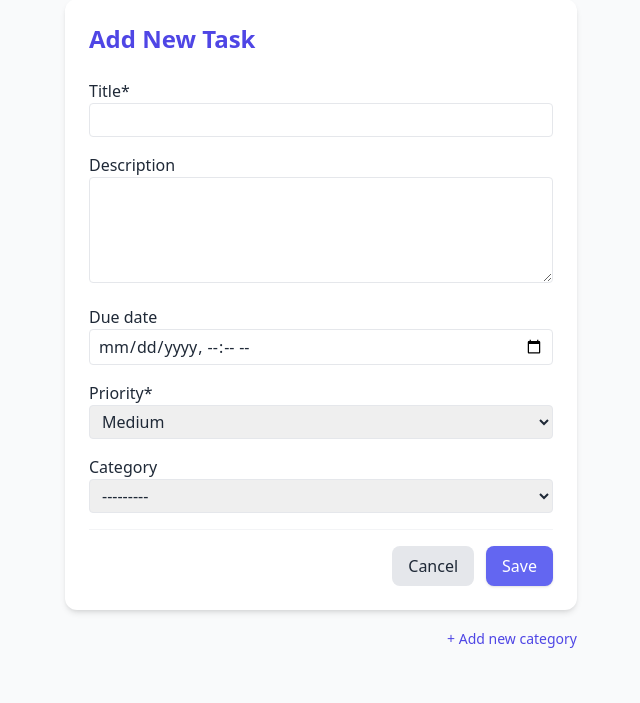
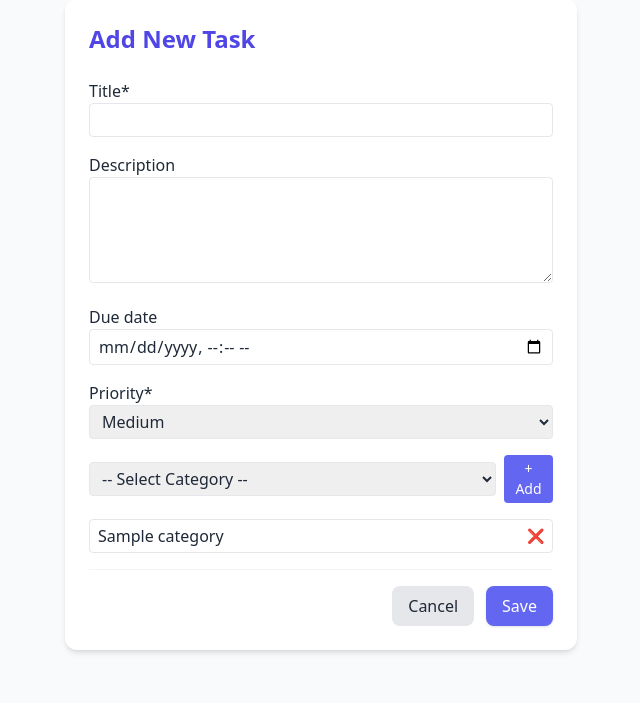
Before and after one commit to um-ellie/todofree, a Django app: page /todo/create/ in a window 1280 px wide. Shown: the part 97-800 px from the top of the page, without its empty margins (319-959 px from the left). Run offline with Django 5.2, Linux system fonts and the light colour scheme; a user stored in the database is signed in; tables that the repository leaves empty hold one stand-in row (values such as "Sample post"); some libraries are stand-ins or nearby versions.

Commit message:
Implement AJAX category management: add functionality to create and delete categories, update task form to include category selection, and enhance UI with new CSS and JS.

```diff
--- /dev/null
+++ b/core/static/todo/css/task_form.css
@@ -0,0 +1,7 @@
+#new-category-wrapper {
+    transition: all 0.2s ease-in-out;
+}
+
+#category-list li:hover {
+    background-color: #f3f4f6; /* Tailwind gray-100 */
+}
--- /dev/null
+++ b/core/static/todo/js/task_form.js
@@ -0,0 +1,89 @@
+// task_form.js
+function getCookie(name){
+    let cookieValue = null;
+    document.cookie.split(';').forEach(c => {
+        c = c.trim();
+        if(c.startsWith(name+'=')) cookieValue = decodeURIComponent(c.slice(name.length+1));
+    });
+    return cookieValue;
+}
+
+// Show new category input
+document.getElementById('show-add-category').addEventListener('click', () => {
+    document.getElementById('new-category-wrapper').classList.remove('hidden');
+    document.getElementById('new-category-input').focus();
+});
+
+// Add new category via AJAX
+document.getElementById('add-category-btn').addEventListener('click', () => {
+    const name = document.getElementById('new-category-input').value.trim();
+    if(!name) return alert("Please enter category name.");
+
+    fetch("/todo/category/add/", {
+        method: 'POST',
+        headers: {
+            'X-CSRFToken': getCookie('csrftoken'),
+            'Content-Type': 'application/json'
+        },
+        body: JSON.stringify({ name })
+    })
+    .then(res => res.json())
+    .then(data => {
+        if(data.success){
+            const select = document.getElementById('category-select');
+            const option = document.createElement('option');
+            option.value = data.pk;
+            option.textContent = data.name;
+            option.selected = true;
+            select.appendChild(option);
+
+            const list = document.getElementById('category-list');
+            const li = document.createElement('li');
+            li.dataset.id = data.pk;
+            li.className = 'flex justify-between items-center border px-2 py-1 rounded';
+            li.innerHTML = `<span>${data.name}</span>
+                            <button type="button" class="delete-category-btn text-red-500 hover:text-red-700 text-sm">❌</button>`;
+            list.appendChild(li);
+            attachDelete(li.querySelector('.delete-category-btn'));
+
+            // Reset
+            document.getElementById('new-category-input').value = '';
+            document.getElementById('new-category-wrapper').classList.add('hidden');
+        } else {
+            alert("Error adding category.");
+        }
+    });
+});
+
+// Attach delete event
+function attachDelete(btn){
+    btn.addEventListener('click', () => {
+        const li = btn.closest('li');
+        const catId = li.dataset.id;
+        if(!confirm('Are you sure you want to delete this category?')) return;
+
+        fetch("/todo/category/delete/", {
+            method: 'POST',
+            headers: {
+                'X-CSRFToken': getCookie('csrftoken'),
+                'Content-Type': 'application/json'
+            },
+            body: JSON.stringify({ id: catId })
+        })
+        .then(res => res.json())
+        .then(data => {
+            if(data.success){
+                // Remove option from select
+                const select = document.getElementById('category-select');
+                const option = select.querySelector(`option[value='${catId}']`);
+                if(option) option.remove();
+                li.remove();
+            } else {
+                alert(data.error || 'Error deleting category.');
+            }
+        });
+    });
+}
+
+// Attach delete buttons initially
+document.querySelectorAll('.delete-category-btn').forEach(attachDelete);
--- a/core/todo/forms.py
+++ b/core/todo/forms.py
@@ -15,9 +15,7 @@ class TaskForm(forms.ModelForm):
     def __init__(self, *args, **kwargs):
         user = kwargs.pop('user', None)
         super().__init__(*args, **kwargs)
-        if user:
 
-            self.fields['category'].queryset = Category.objects.filter(user=user)
-        else:
+        self.fields['category'].queryset = Category.objects.filter(user=user)
 
-            self.fields['category'].queryset = Category.objects.none()
+        self.fields['category'].widget = forms.HiddenInput()
--- a/core/todo/templates/todo/task_form.html
+++ b/core/todo/templates/todo/task_form.html
@@ -1,7 +1,11 @@
 {% extends "base.html" %}
-{% load crispy_forms_tags %}
+{% load crispy_forms_tags static %}
 
 {% block title %}{% if object %}Edit Task{% else %}Add Task{% endif %} - TodoFree{% endblock %}
+
+{% block extra_css %}
+<link rel="stylesheet" href="{% static 'todo/css/task_form.css' %}">
+{% endblock %}
 
 {% block content %}
 <div class="max-w-lg mx-auto bg-white shadow-md rounded-xl p-6">
@@ -12,13 +16,51 @@
     </h2>
 
     <!-- Task form -->
-    <form method="post" class="space-y-4">
+    <form method="post" class="space-y-4" id="task-form">
         {% csrf_token %}
-
-        <!-- crispy form -->
         {{ form|crispy }}
 
-        <!-- actions -->
+        <!-- Category Selector + Add Button -->
+        <div class="flex items-center space-x-2">
+            <select id="category-select" name="category" class="border rounded px-2 py-1 w-full">
+                <option value="">-- Select Category --</option>
+                {% for cat in form.fields.category.queryset %}
+                    <option value="{{ cat.pk }}" {% if form.instance.category == cat %}selected{% endif %}>
+                        {{ cat.name }}
+                    </option>
+                {% endfor %}
+            </select>
+            <button type="button" id="show-add-category"
+                    class="px-2 py-1 bg-indigo-500 text-white rounded hover:bg-indigo-600 text-sm">
+                + Add
+            </button>
+        </div>
+
+        <!-- New Category Input (hidden) -->
+        <div id="new-category-wrapper" class="hidden mt-2 flex space-x-2">
+            <input type="text" id="new-category-input" class="border rounded px-2 py-1 w-full" placeholder="New category name">
+            <button type="button" id="add-category-btn"
+                    class="px-2 py-1 bg-green-500 text-white rounded hover:bg-green-600 text-sm">
+                Save
+            </button>
+        </div>
+
+        <!-- User Categories List for Deletion -->
+        <ul id="category-list" class="mt-2 space-y-1">
+            {% for cat in form.fields.category.queryset %}
+            <li data-id="{{ cat.pk }}" class="flex justify-between items-center border px-2 py-1 rounded">
+                <span>{{ cat.name }}</span>
+                <button type="button"
+        class="delete-category-btn text-red-500 hover:text-red-700 text-sm"
+        data-url="{% url 'todo:delete-category-ajax' %}"
+        data-category="{{ cat.pk }}">
+    ❌
+</button>
+            </li>
+            {% endfor %}
+        </ul>
+
+        <!-- Form Actions -->
         <div class="flex justify-end pt-4 border-t border-gray-100">
             <a href="{% url 'todo:dashboard' %}"
                class="px-4 py-2 bg-gray-200 rounded-lg hover:bg-gray-300 transition">
@@ -31,12 +73,8 @@
         </div>
     </form>
 </div>
+{% endblock %}
 
-<!-- Optional: Add Category button (modal / ajax) -->
-<div class="max-w-lg mx-auto mt-4 text-right">
-    <button id="add-category-btn"
-            class="text-sm text-indigo-600 hover:underline">
-        + Add new category
-    </button>
-</div>
+{% block extra_js %}
+<script src="{% static 'todo/js/task_form.js' %}"></script>
 {% endblock %}
--- a/core/todo/urls.py
+++ b/core/todo/urls.py
@@ -10,4 +10,6 @@ urlpatterns = [
     path('delete/<int:pk>/', views.TaskDeleteView.as_view(), name='task-delete'),
     path("task/<int:pk>/toggle/", views.ToggleDoneView.as_view(), name="task-toggle"),
     path("task/<int:pk>/delete-ajax/", views.TaskDeleteAjaxView.as_view(), name="task-delete-ajax"),
+    path('category/add/', views.AddCategoryAjaxView.as_view(), name='add-category-ajax'),
+    path('category/delete/', views.DeleteCategoryAjaxView.as_view(), name='delete-category-ajax'),
 ]
--- a/core/todo/views.py
+++ b/core/todo/views.py
@@ -1,9 +1,10 @@
+import json
 from django.contrib.auth.mixins import LoginRequiredMixin
 from django.views.generic import ListView, CreateView, DeleteView, UpdateView
 from django.shortcuts import get_object_or_404, redirect
 from django.urls import reverse_lazy
 from .forms import TaskForm
-from .models import Task
+from .models import Task, Category
 from django.contrib.auth.decorators import login_required
 from django.utils.decorators import method_decorator
 from django.views import View
@@ -87,3 +88,25 @@ class TaskDeleteAjaxView(LoginRequiredMixin, View):
             "success": True,
             "task_id": pk
         })
+
+
+class AddCategoryAjaxView(LoginRequiredMixin, View):
+    def post(self, request):
+        data = json.loads(request.body)
+        name = data.get('name')
+        if name:
+            cat = Category.objects.create(user=request.user, name=name)
+            return JsonResponse({"success": True, "pk": cat.pk, "name": cat.name})
+        return JsonResponse({"success": False})
+
+class DeleteCategoryAjaxView(LoginRequiredMixin, View):
+    def post(self, request, *args, **kwargs):
+        data = json.loads(request.body)
+        cat_id = data.get('id')
+        category = Category.objects.filter(pk=cat_id, user=request.user).first()
+        if not category:
+            return JsonResponse({'success': False, 'error': 'Category not found'})
+        if category.task_set.exists():
+            return JsonResponse({'success': False, 'error': 'Category has tasks'})
+        category.delete()
+        return JsonResponse({'success': True})
```
